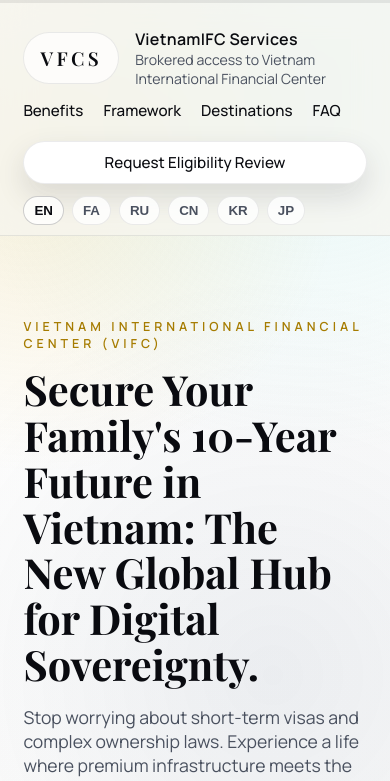
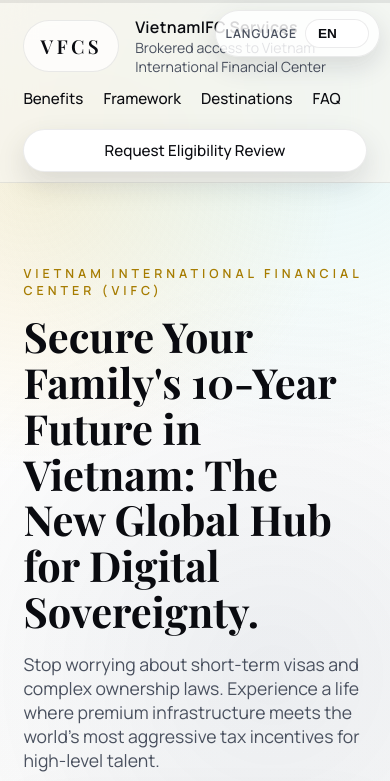
Before and after one commit to crea8r/vietnam-ifc, a plain HTML site: page index.html in a window 390 px wide. Shown: the top 781 px of the page. Drawn offline with nearby package versions, Linux system fonts and the light colour scheme.

Commit message:
Update language selector to top-right dropdown

```diff
--- a/index.html
+++ b/index.html
@@ -37,12 +37,15 @@
         <a class="nav-cta" href="#cta" data-i18n="nav.cta">Request Eligibility Review</a>
       </nav>
       <div class="lang-switch" aria-label="Language selector">
-        <button class="lang active" type="button" data-lang="en">EN</button>
-        <button class="lang" type="button" data-lang="fa">FA</button>
-        <button class="lang" type="button" data-lang="ru">RU</button>
-        <button class="lang" type="button" data-lang="cn">CN</button>
-        <button class="lang" type="button" data-lang="kr">KR</button>
-        <button class="lang" type="button" data-lang="jp">JP</button>
+        <label class="lang-label" for="lang-select">Language</label>
+        <select id="lang-select" class="lang-select">
+          <option value="en">EN</option>
+          <option value="fa">FA</option>
+          <option value="ru">RU</option>
+          <option value="cn">CN</option>
+          <option value="kr">KR</option>
+          <option value="jp">JP</option>
+        </select>
       </div>
     </header>
 
--- a/main.js
+++ b/main.js
@@ -1,7 +1,7 @@
 const scrollButtons = document.querySelectorAll("[data-scroll]");
 const revealElements = document.querySelectorAll("[data-reveal]");
 const progressBar = document.querySelector(".scroll-progress span");
-const langButtons = document.querySelectorAll(".lang-switch [data-lang]");
+const langSelect = document.querySelector("#lang-select");
 const prefersReducedMotion = window.matchMedia("(prefers-reduced-motion: reduce)").matches;
 const galleryButtons = document.querySelectorAll("[data-gallery]");
 const lightbox = document.querySelector(".lightbox");
@@ -728,19 +728,20 @@
   });
 };
 
-langButtons.forEach((button) => {
-  const lang = button.dataset.lang;
-  if (!availableLanguages.includes(lang)) {
-    button.disabled = true;
-  }
+if (langSelect) {
+  Array.from(langSelect.options).forEach((option) => {
+    if (!availableLanguages.includes(option.value)) {
+      option.disabled = true;
+    }
+  });
 
-  button.addEventListener("click", () => {
-    if (!availableLanguages.includes(lang)) return;
-    langButtons.forEach((btn) => btn.classList.remove("active"));
-    button.classList.add("active");
-    applyLanguage(lang);
+  langSelect.addEventListener("change", () => {
+    const selected = langSelect.value;
+    if (availableLanguages.includes(selected)) {
+      applyLanguage(selected);
+    }
   });
-});
+}
 
 applyLanguage("en");
 
--- a/styles.css
+++ b/styles.css
@@ -148,28 +148,37 @@
 }
 
 .lang-switch {
-  display: flex;
+  position: absolute;
+  top: 14px;
+  right: 6vw;
+  display: inline-flex;
+  align-items: center;
   gap: 8px;
+  padding: 8px 10px;
+  border-radius: 999px;
+  border: 1px solid var(--line);
+  background: rgba(255, 255, 255, 0.84);
+  box-shadow: 0 10px 26px rgba(15, 18, 34, 0.12);
 }
 
-.lang {
+.lang-label {
+  font-size: 0.76rem;
+  letter-spacing: 0.08em;
+  text-transform: uppercase;
+  color: var(--muted);
+  font-weight: 600;
+}
+
+.lang-select {
   border: 1px solid var(--line);
-  background: rgba(255, 255, 255, 0.8);
-  padding: 6px 10px;
+  background: #fff;
+  color: var(--ink);
   border-radius: 999px;
   font-weight: 600;
+  font-size: 0.85rem;
+  padding: 6px 30px 6px 12px;
+  appearance: none;
   cursor: pointer;
-  color: var(--muted);
-}
-
-.lang.active {
-  color: var(--ink);
-  border-color: rgba(10, 11, 16, 0.2);
-}
-
-.lang:disabled {
-  opacity: 0.5;
-  cursor: not-allowed;
 }
 
 main {
@@ -624,6 +633,7 @@
     flex-direction: column;
     align-items: flex-start;
     gap: 12px;
+    padding-top: 56px;
   }
 
   .site-nav {
@@ -631,7 +641,7 @@
   }
 
   .lang-switch {
-    align-self: flex-start;
+    top: 10px;
   }
 }
 
@@ -648,6 +658,14 @@
 
   .site-header {
     position: static;
+    padding-top: 16px;
+  }
+
+  .lang-switch {
+    position: fixed;
+    right: 10px;
+    top: 10px;
+    z-index: 30;
   }
 
   .hero,
```
